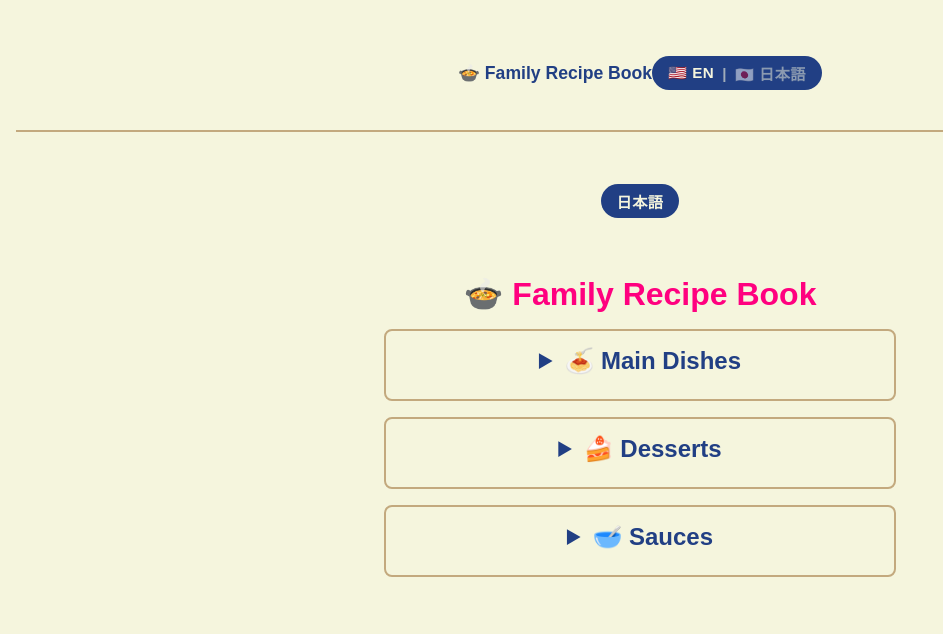
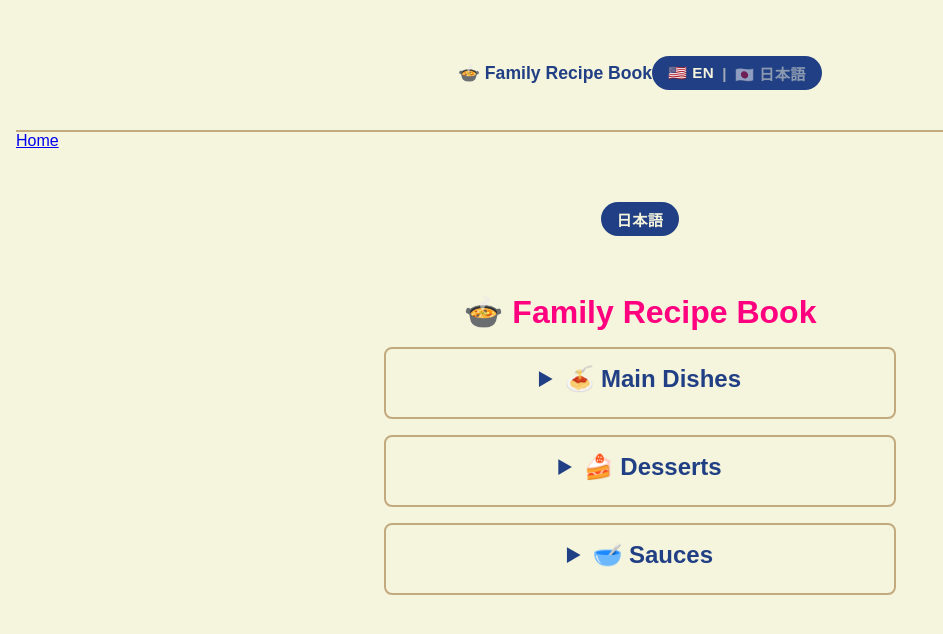
Before and after one commit to bghngao/recipe-book, a Jekyll site: the page built from index.md, in a window 1280 px wide. Shown: the top 634 px of the page, without its empty margins (0-943 px from the left). Built offline with Jekyll 4.4.1, drawn with Linux system fonts in a browser that asks for light colours.

Commit message:
Update default.html

```diff
--- a/_layouts/default.html
+++ b/_layouts/default.html
@@ -36,6 +36,34 @@
     </div>
   </header>
 
+  <nav class="breadcrumb-nav" aria-label="Breadcrumb">
+  <div class="breadcrumb-inner">
+    <a href="{{ '/' | relative_url }}" class="breadcrumb-link">
+      {% if page.lang == "ja" %}ホーム{% else %}Home{% endif %}
+    </a>
+
+    {% if page.collection == "recipes" %}
+      <span class="breadcrumb-separator">›</span>
+
+      <span class="breadcrumb-genre">
+        {% case page.genre %}
+          {% when "main" %}
+            {% if page.lang == "ja" %}メイン料理{% else %}Main Dishes{% endif %}
+          {% when "dessert" %}
+            {% if page.lang == "ja" %}デザート{% else %}Desserts{% endif %}
+          {% when "sauce" %}
+            {% if page.lang == "ja" %}ソース{% else %}Sauces{% endif %}
+        {% endcase %}
+      </span>
+
+      <span class="breadcrumb-separator">›</span>
+      <span class="breadcrumb-current">
+        {{ page.title_en | default: page.title }}
+      </span>
+    {% endif %}
+  </div>
+</nav>
+
   <div class="page-container">
     {{ content }}
   </div>
```
